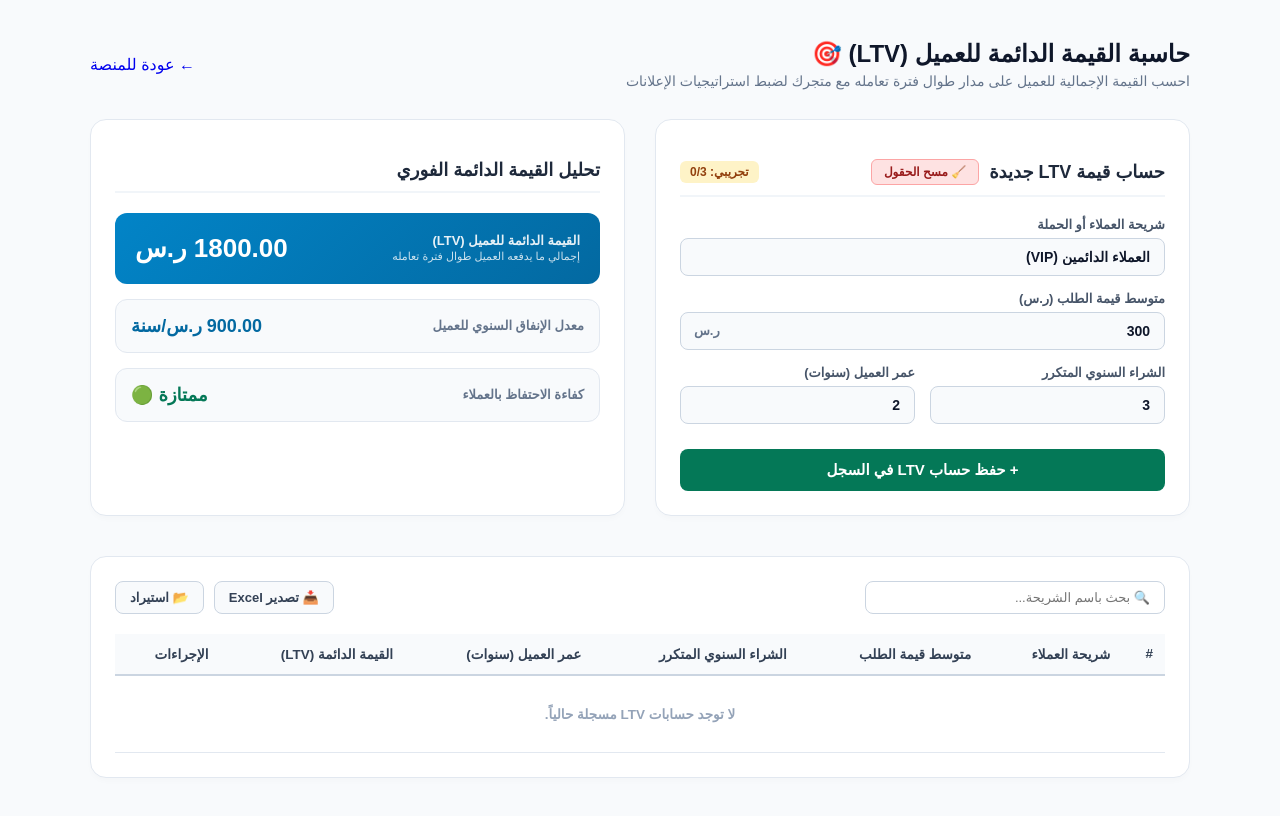
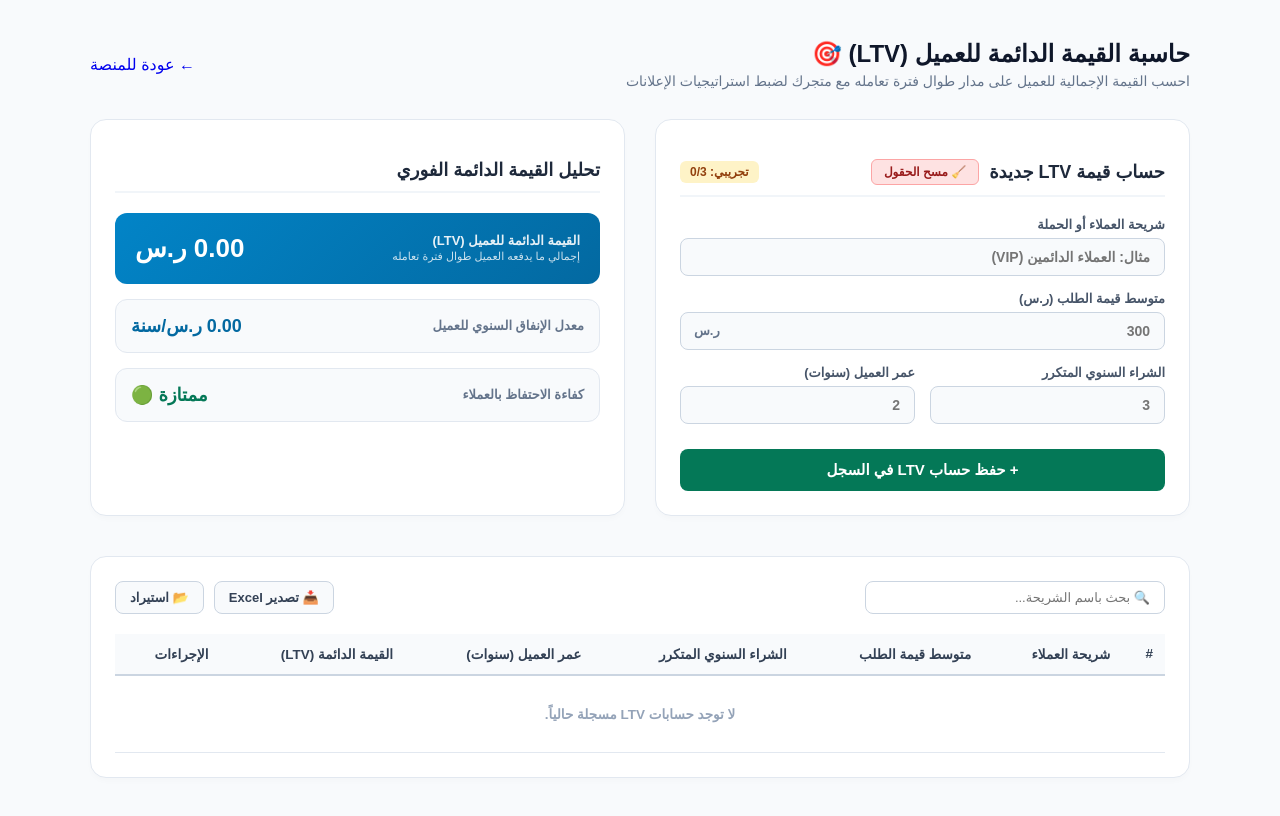
Before and after one commit to engaziasa-lang/engazia-app, a Next.js app: page /hub/sa/ltv in a window 1280 px wide. Built offline with nearby package versions, Linux system fonts and the light colour scheme.

Commit message:
Update page.tsx

```diff
--- a/app/hub/sa/ltv/page.tsx
+++ b/app/hub/sa/ltv/page.tsx
@@ -14,10 +14,11 @@ interface LtvItem {
 }
 
 export default function LtvCalculatorSA() {
-  const [segmentName, setSegmentName] = useState<string>('العملاء الدائمين (VIP)');
-  const [avgOrderValue, setAvgOrderValue] = useState<number | ''>(300);
-  const [purchaseFrequency, setPurchaseFrequency] = useState<number | ''>(3);
-  const [customerLifespan, setCustomerLifespan] = useState<number | ''>(2);
+  // جعل جميع الحقول تبدأ فارغة تماماً
+  const [segmentName, setSegmentName] = useState<string>('');
+  const [avgOrderValue, setAvgOrderValue] = useState<number | ''>('');
+  const [purchaseFrequency, setPurchaseFrequency] = useState<number | ''>('');
+  const [customerLifespan, setCustomerLifespan] = useState<number | ''>('');
 
   const [items, setItems] = useState<LtvItem[]>([]);
   const [searchQuery, setSearchQuery] = useState<string>('');
@@ -54,11 +55,12 @@ export default function LtvCalculatorSA() {
   // تأمين الحساب الرياضي من أخطاء الـ NaN
   const ltvValue = (orderVal * freq * lifespan) || 0;
 
+  // تفريغ الحقول بالكامل لتصبح بيضاء وجاهزة للإدخال
   const handleClearForm = () => {
-    setSegmentName('العملاء الدائمين (VIP)');
-    setAvgOrderValue(300);
-    setPurchaseFrequency(3);
-    setCustomerLifespan(2);
+    setSegmentName('');
+    setAvgOrderValue('');
+    setPurchaseFrequency('');
+    setCustomerLifespan('');
     setEditingId(null);
   };
 
@@ -123,7 +125,6 @@ export default function LtvCalculatorSA() {
     }
   };
 
-  // تأمين دوال المصفوفات من التوقف
   const avgLtv = items.length > 0 ? items.reduce((acc, curr) => acc + (Number(curr?.ltvValue) || 0), 0) / items.length : 0;
 
   const handleExportExcel = () => {
@@ -214,7 +215,6 @@ export default function LtvCalculatorSA() {
     }
   };
 
-  // تأمين الفلترة من التعطل بسبب بيانات مفقودة
   const filteredItems = items.filter(item =>
     (item?.segmentName || '').toLowerCase().includes((searchQuery || '').toLowerCase())
   );
@@ -302,7 +302,7 @@ export default function LtvCalculatorSA() {
           <h2 className="card-title">
             <span style={{ display: 'flex', alignItems: 'center', gap: '10px', flexWrap: 'wrap' }}>
               <span>{editingId ? 'تعديل السجل' : 'حساب قيمة LTV جديدة'}</span>
-              <button type="button" className="clear-form-btn" onClick={handleClearForm} title="مسح الحقول">
+              <button type="button" className="clear-form-btn" onClick={handleClearForm} title="مسح الحقول لتصبح فارغة تماماً">
                 🧹 مسح الحقول
               </button>
             </span>
```
